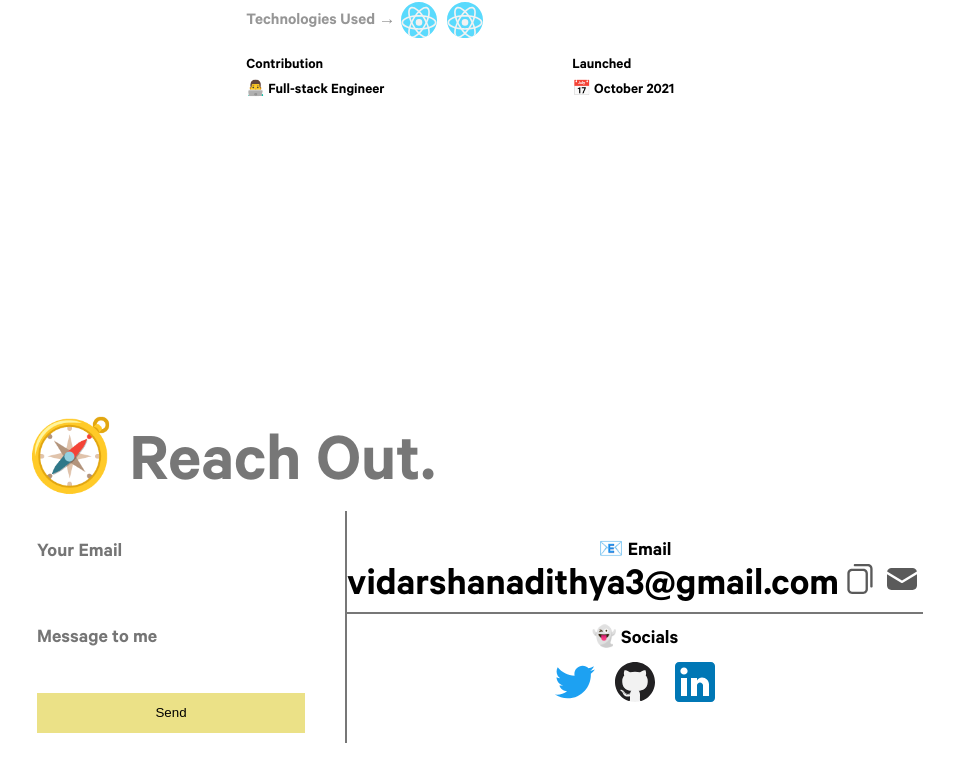
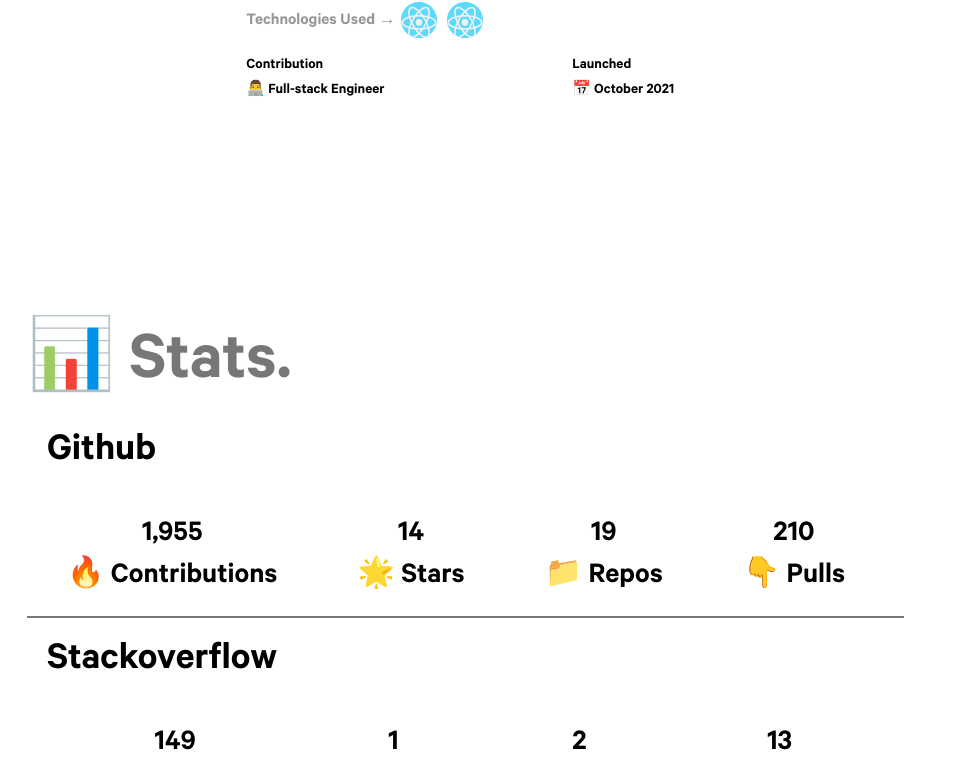
Before and after one commit to vidarshan/portfolio-1, a React (Create React App) app: page / in a window 1280 px wide. Shown: the part 1998-2760 px from the top of the page, without its empty margins (165-1119 px from the left). Built offline with nearby package versions, Linux system fonts and the light colour scheme.

Commit message:
Countup on visibility and UI

```diff
--- a/package.json
+++ b/package.json
@@ -9,6 +9,7 @@
     "@testing-library/user-event": "^12.1.10",
     "axios": "^0.21.4",
     "bootstrap": "^5.1.0",
+    "jquery": "^3.6.0",
     "react": "^17.0.2",
     "react-countup": "^5.2.0",
     "react-dom": "^17.0.2",
@@ -17,6 +18,7 @@
     "react-reveal": "^1.2.2",
     "react-scripts": "4.0.3",
     "react-scrollspy": "^3.4.3",
+    "react-visibility-sensor": "^5.1.1",
     "redux": "^4.1.1",
     "redux-devtools-extension": "^2.13.9",
     "redux-thunk": "^2.3.0",
--- a/src/components/Achievements.js
+++ b/src/components/Achievements.js
@@ -0,0 +1,208 @@
+import React, { useLayoutEffect, useState } from 'react';
+import VisibilitySensor from 'react-visibility-sensor';
+import CountUp from 'react-countup';
+import Fade from 'react-reveal/Fade';
+import '../scss/achievements.scss';
+
+const Achievements = () => {
+
+    const [show, setShow] = useState(true);
+    const [start, setStart] = useState(false);
+
+    const showContent = () => {
+        setShow(!show)
+    }
+
+
+    function onChange(isVisible) {
+        console.log('Element is now %s', isVisible ? 'visible' : 'hidden');
+    }
+
+    useLayoutEffect(() => {
+        showContent();
+    }, [])
+
+    return (
+        <Fade bottom duration={2000}>
+
+
+
+
+            <div className='stats-container'>
+                <div class="stats-heading">📊 Stats.</div>
+                <div class="github-text">Github</div>
+                <div class="github">
+                    <div class="contributions">
+                        <CountUp
+                            start={0}
+                            end={2165}
+                            separator=','
+                            duration={2.75}
+                            redraw={true}
+                        >
+                            {({ countUpRef, start }) => (
+                                <VisibilitySensor onChange={start} delayedCall>
+
+                                    <div>
+                                        <span ref={countUpRef} />
+                                    </div>
+                                </VisibilitySensor>
+                            )}
+                        </CountUp>
+                        <div class="contributions-text">
+                            🔥 Contributions
+                        </div>
+                    </div>
+                    <div class="stars">
+                        <CountUp
+                            start={0}
+                            end={16}
+                            separator=','
+                            duration={2.75}
+                            redraw={true}
+                        >
+                            {({ countUpRef, start }) => (
+                                <VisibilitySensor onChange={start} delayedCall>
+
+                                    <div>
+                                        <span ref={countUpRef} />
+                                    </div>
+                                </VisibilitySensor>
+                            )}
+                        </CountUp>
+                        <div class="stars-text">
+                            🌟 Stars
+                        </div>
+                    </div>
+                    <div class="repos">
+                        <CountUp
+                            start={0}
+                            end={21}
+                            separator=','
+                            duration={2.75}
+                            redraw={true}
+                        >
+                            {({ countUpRef, start }) => (
+                                <VisibilitySensor onChange={start} delayedCall>
+
+                                    <div>
+                                        <span ref={countUpRef} />
+                                    </div>
+                                </VisibilitySensor>
+                            )}
+                        </CountUp>
+                        <div class="repos-text">
+                            📁 Repos
+                        </div>
+                    </div>
+                    <div class="prs">
+                        <CountUp
+                            start={0}
+                            end={232}
+                            separator=','
+                            duration={2.75}
+                            redraw={true}
+                        >
+                            {({ countUpRef, start }) => (
+                                <VisibilitySensor onChange={start} delayedCall>
+
+                                    <div>
+                                        <span ref={countUpRef} />
+                                    </div>
+                                </VisibilitySensor>
+                            )}
+                        </CountUp>
+                        <div class="prs-text">
+                            👇 Pulls
+                        </div>
+                    </div>
+                </div>
+                <div class="stack-text">Stackoverflow</div>
+                <div class="stack">
+                    <div class="reputation">
+                        <CountUp
+                            start={0}
+                            end={165}
+                            separator=','
+                            duration={2.75}
+                            redraw={true}
+                        >
+                            {({ countUpRef, start }) => (
+                                <VisibilitySensor onChange={start} delayedCall>
+
+                                    <div>
+                                        <span ref={countUpRef} />
+                                    </div>
+                                </VisibilitySensor>
+                            )}
+                        </CountUp>
+                        <div class="reputation-text">💯 Reputation</div>
+                    </div>
+                    <div class="gold">
+                        <CountUp
+                            start={0}
+                            end={1}
+                            separator=','
+                            duration={2.75}
+                            redraw={true}
+                        >
+                            {({ countUpRef, start }) => (
+                                <VisibilitySensor onChange={start} delayedCall>
+
+                                    <div>
+                                        <span ref={countUpRef} />
+                                    </div>
+                                </VisibilitySensor>
+                            )}
+                        </CountUp>
+                        <div class="gold-text">
+                            🥇 Gold
+                        </div>
+                    </div>
+                    <div class="silver">
+                        <CountUp
+                            start={0}
+                            end={2}
+                            separator=','
+                            duration={2.75}
+                            redraw={true}
+                        >
+                            {({ countUpRef, start }) => (
+                                <VisibilitySensor onChange={start} delayedCall>
+
+                                    <div>
+                                        <span ref={countUpRef} />
+                                    </div>
+                                </VisibilitySensor>
+                            )}
+                        </CountUp>
+                        <div class="silver-text">🥈 Silver</div>
+                    </div>
+                    <div class="bronze">
+                        <CountUp
+                            start={0}
+                            end={14}
+                            separator=','
+                            duration={2.75}
+                            redraw={true}
+                        >
+                            {({ countUpRef, start }) => (
+                                <VisibilitySensor onChange={start} delayedCall>
+
+                                    <div>
+                                        <span ref={countUpRef} />
+                                    </div>
+                                </VisibilitySensor>
+                            )}
+                        </CountUp>
+                        <div class="bronze-text">🥉 Bronze</div>
+                    </div>
+                </div>
+
+            </div>
+
+        </Fade >
+    )
+}
+
+export default Achievements
--- a/src/components/Profile.js
+++ b/src/components/Profile.js
@@ -10,10 +10,6 @@ const Profile = () => {
     const showContent = () => {
         setShow(!show)
     }
-
-    // useEffect(() => {
-    //     showContent();
-    // }, [])
 
     useLayoutEffect(() => {
         showContent();
--- a/src/index.scss
+++ b/src/index.scss
@@ -73,3 +73,10 @@ html {
   align-items: center;
   margin: 0 15%;
 }
+
+.achievements {
+  height: 100vh;
+  display: flex;
+  align-items: center;
+  margin: 0 15%;
+}
--- /dev/null
+++ b/src/scss/achievements.scss
@@ -0,0 +1,54 @@
+@import "../scss/variables.scss";
+
+.stats-container {
+  .stats-heading {
+    display: flex;
+    color: $text-color-lighter;
+    text-align: left;
+    font-size: 7rem !important;
+    font-weight: 600;
+  }
+
+  .github-text {
+    text-align: left;
+    font-size: 4rem;
+    margin: 2rem;
+  }
+
+  .github {
+    display: flex;
+    flex-direction: row;
+    font-size: 3rem;
+    width: 100%;
+    margin: 2rem 0;
+    border-bottom: 2px solid $text-color-lighter;
+
+    .contributions,
+    .stars,
+    .repos,
+    .prs {
+      padding: 2rem 4rem;
+    }
+  }
+
+  .stack-text {
+    text-align: left;
+    font-size: 4rem;
+    margin: 2rem;
+  }
+
+  .stack {
+    margin: 2rem;
+    display: flex;
+    flex-direction: row;
+    font-size: 3rem;
+    width: 100%;
+
+    .reputation,
+    .gold,
+    .silver,
+    .bronze {
+      padding: 2rem 4rem;
+    }
+  }
+}
```
Also changed, not shown: src/pages/All.js, 2 other files (tests, documents, lock files or other folders).
